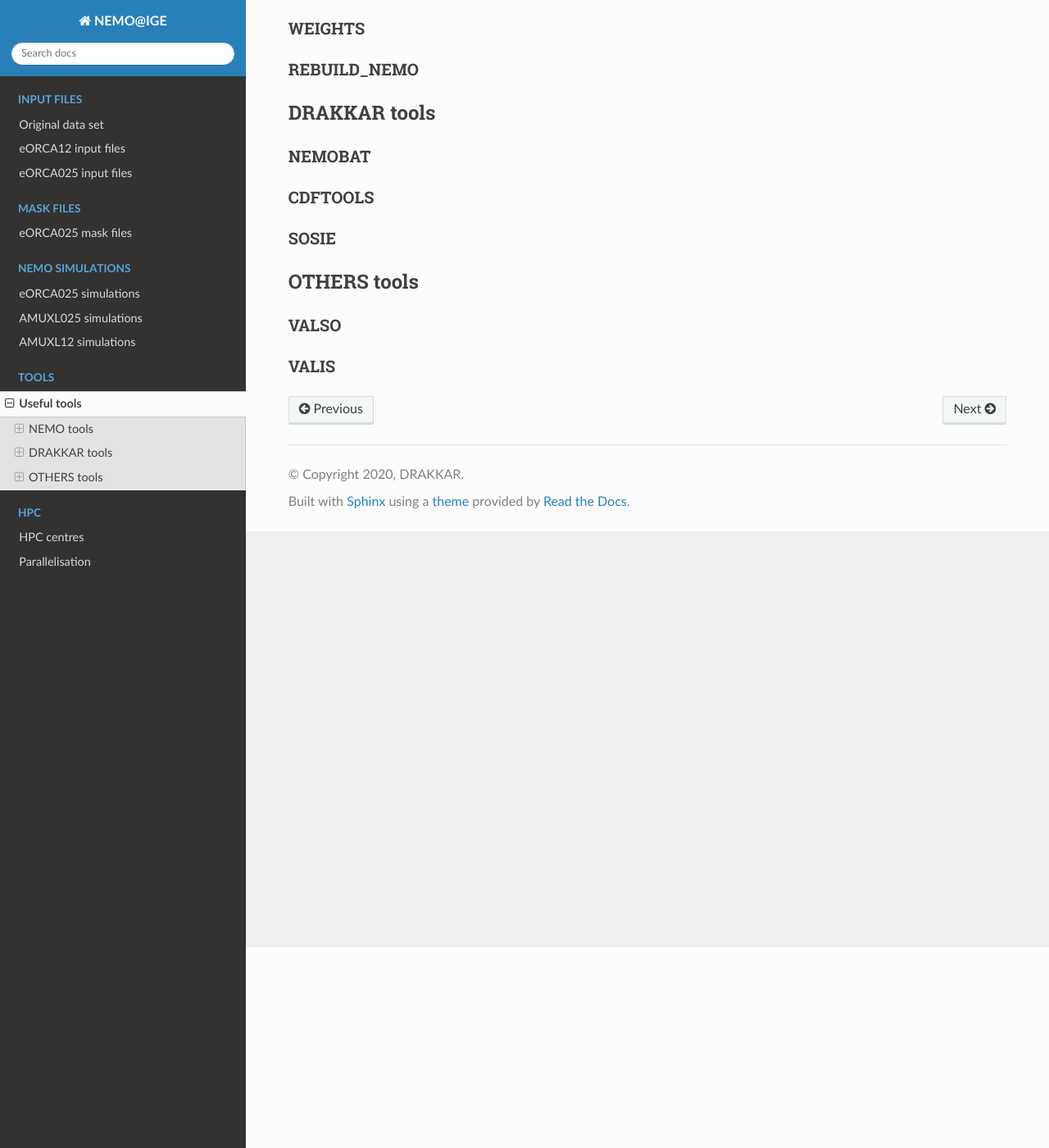
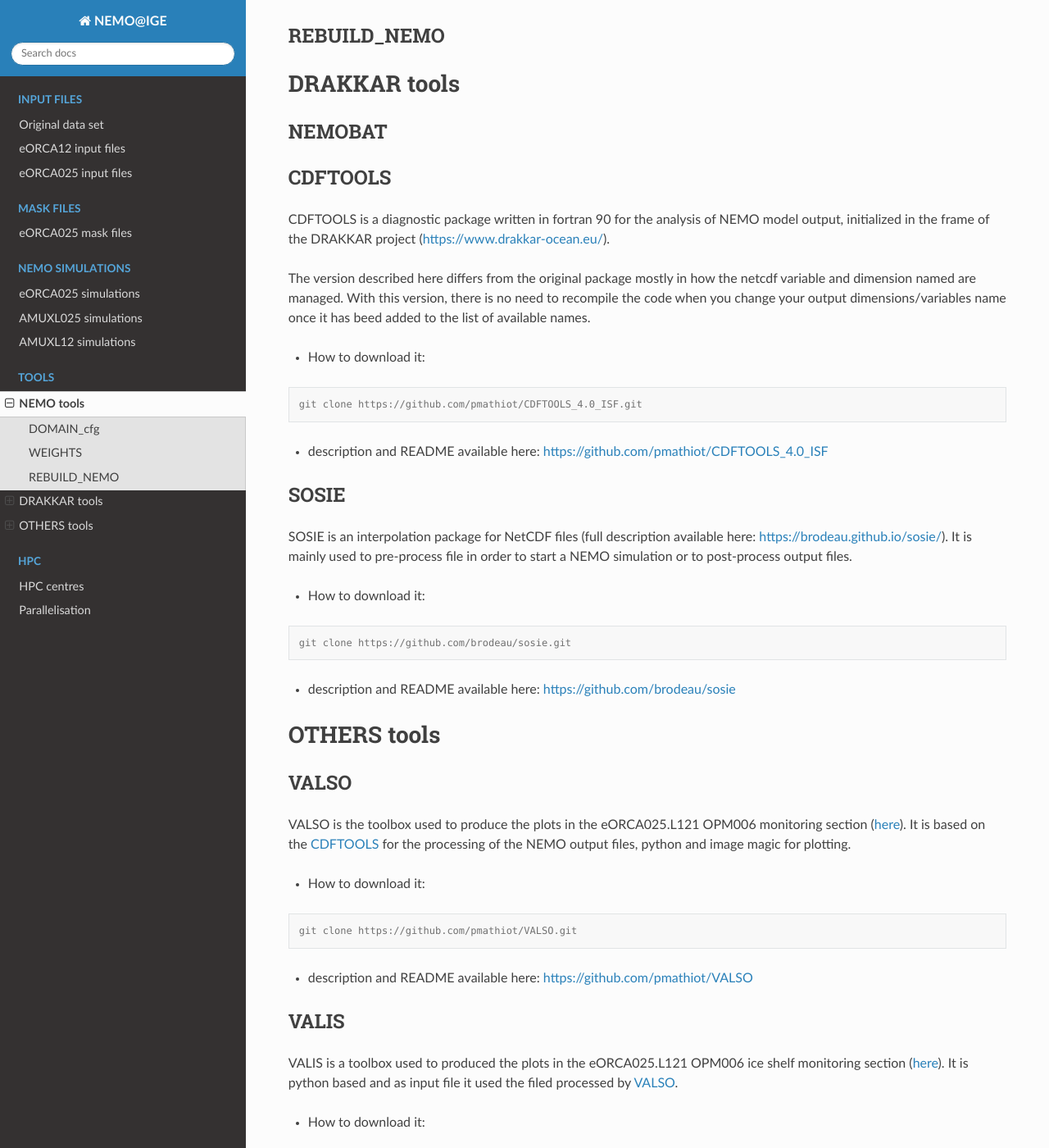
Before and after one commit to pmathiot/NEMOCFG, a Sphinx documentation site: the page built from docs/source/tools_nemo.rst, in a window 1280 px wide and 1400 px high, scrolled down 245 px. Shown: the whole window at 82% size. Built offline with Sphinx 7.4.7 and the Read the Docs theme 2.0.0, drawn with Linux system fonts in a browser that asks for light colours; some of the changed text lies outside the part shown.

Commit message:
update tools section

```diff
--- a/docs/source/simu_eORCA025.rst
+++ b/docs/source/simu_eORCA025.rst
@@ -2123,8 +2123,11 @@ Previous action fixed the repeated issue on wall time issue.
 - Leg 56 Namelist is modify to enforce a cfl of 0.46 for icb.
 - Leg 60 Namelist is modify to enforce a cfl of 0.40 for icb.
 
+
 Monitoring
 ==========
+
+.. _eORCA025.L121-OPM006_monitoring:
 
 Global indicators
 -----------------
@@ -2162,6 +2165,8 @@ Amundsen sea
 These plot monitoring the evolution of temperature, salinity and ice shelf melt in Amundsen sea.
 
 .. image:: _static/VALAMU_eORCA025.L121-OPM006.png
+
+.. _eORCA025.L121-OPM006_isf_monitoring:
 
 Ice shelves
 -----------
--- a/docs/source/tools_nemo.rst
+++ b/docs/source/tools_nemo.rst
@@ -1,10 +1,6 @@
-************
-Useful tools
-************
-
-==========
+**********
 NEMO tools
-==========
+**********
 
 DOMAIN_cfg
 ----------
@@ -15,25 +11,75 @@ WEIGHTS
 REBUILD_NEMO
 ------------
 
-=============
+*************
 DRAKKAR tools
-=============
+*************
 
 NEMOBAT
 -------
 
+.. _CDFTOOLS:
+
 CDFTOOLS
 --------
+CDFTOOLS is a diagnostic package written in fortran 90 for the analysis of NEMO model output,
+initialized in the frame of the DRAKKAR project (https://www.drakkar-ocean.eu/).
+
+The version described here differs from the original package mostly in how the netcdf variable and dimension named are managed.
+With this version, there is no need to recompile the code when you change your output dimensions/variables name
+once it has beed added to the list of available names.
+
+* How to download it:
+
+.. code-block:: console
+
+  git clone https://github.com/pmathiot/CDFTOOLS_4.0_ISF.git
+
+* description and README available here: https://github.com/pmathiot/CDFTOOLS_4.0_ISF
 
 SOSIE
 -----
+SOSIE is an interpolation package for NetCDF files (full description available here: https://brodeau.github.io/sosie/).
+It is mainly used to pre-process file in order to start a NEMO simulation or to post-process output files.
 
-============
+* How to download it:
+
+.. code-block:: console
+
+  git clone https://github.com/brodeau/sosie.git
+
+* description and README available here: https://github.com/brodeau/sosie
+
+************
 OTHERS tools
-============
+************
+
+.. _VALSO:
 
 VALSO
 -----
+VALSO is the toolbox used to produce the plots in the eORCA025.L121 OPM006 monitoring section (:ref:`here <eORCA025.L121-OPM006_monitoring>`).
+It is based on the :ref:`CDFTOOLS <CDFTOOLS>` for the processing of the NEMO output files, python and image magic for plotting.
+
+* How to download it:
+
+.. code-block:: console
+
+  git clone https://github.com/pmathiot/VALSO.git
+
+* description and README available here: https://github.com/pmathiot/VALSO
+
+.. _VALIS:
 
 VALIS
 -----
+VALIS is a toolbox used to produced the plots in the eORCA025.L121 OPM006 ice shelf monitoring section (:ref:`here <eORCA025.L121-OPM006_isf_monitoring>`).
+It is python based and as input file it used the filed processed by :ref:`VALSO <VALSO>`.
+
+* How to download it:
+
+.. code-block:: console
+
+  git clone https://github.com/pmathiot/VALIS.git
+
+* description and README available here: https://github.com/pmathiot/VALIS
```
Also changed, not shown: 12 other files.
